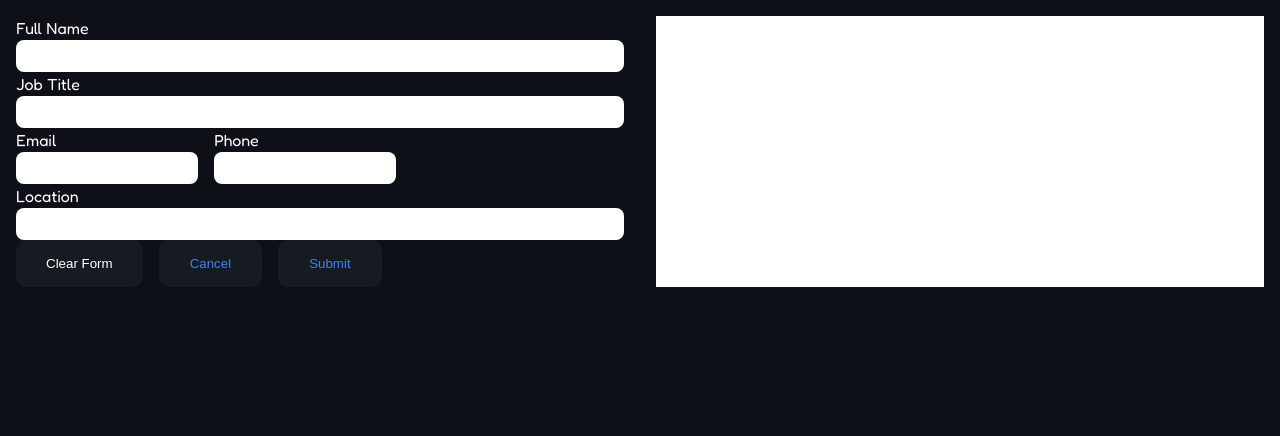
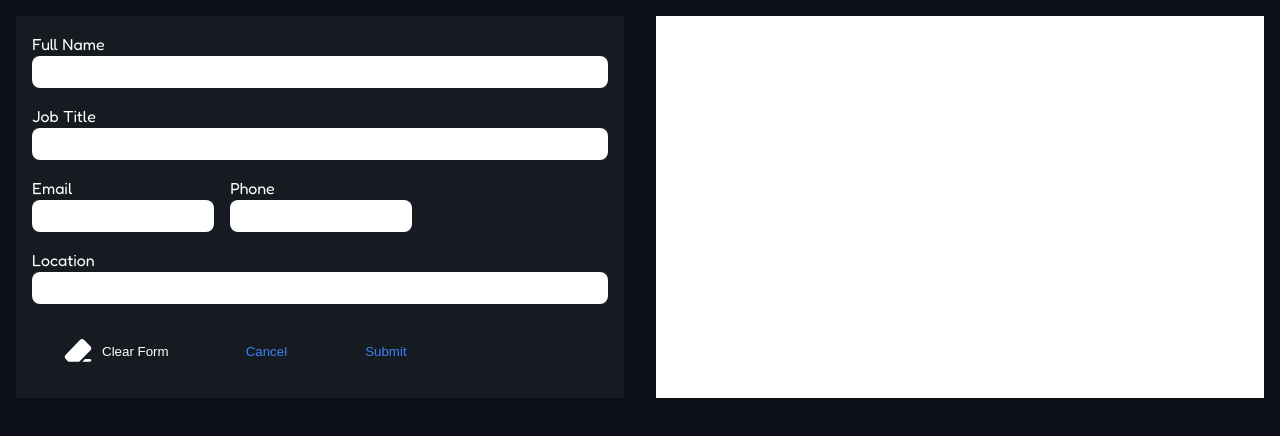
Before and after one commit to traejiik/cv-application, a React (Vite) app: page / in a window 1280 px wide. Shown: the top 436 px of the page. Built offline with nearby package versions, Linux system fonts and the light colour scheme.

Commit message:
feat: add icons to personal section

```diff
--- a/src/app/personalInfo.jsx
+++ b/src/app/personalInfo.jsx
@@ -1,7 +1,7 @@
 export default function Personal({ isEditing, data, onChange, onToggleEdit, onClear }) {
   if (isEditing) {
     return (
-      <div>
+      <div className="personalInfo">
         <div className="infoField">
           <label htmlFor="fullName">Full Name</label>
           <input
@@ -49,7 +49,17 @@ export default function Personal({ isEditing, data, onChange, onToggleEdit, onCl
           />
         </div>
         <div className="butnCtn">
-          <button className="clearBtn" onClick={onClear} type="button">Clear Form</button>
+          <button className="clearBtn" onClick={onClear} type="button">
+            <div className="fieldIcon">
+              <svg xmlns="http://www.w3.org/2000/svg" viewBox="0 0 24 24">
+                <path
+                  fill="currentColor"
+                  d="M17.25 18H21q.425 0 .713.288T22 19t-.288.713T21 20h-5.75zM5.175 20q-.2 0-.388-.075T4.45 19.7l-1.825-1.825q-.575-.575-.588-1.425T2.6 15l11-11.4q.575-.6 1.412-.6t1.413.575L21.4 8.55q.575.575.575 1.425T21.4 11.4l-8.1 8.3q-.15.15-.337.225t-.388.075z"
+                />
+              </svg>
+            </div>
+            Clear Form
+          </button>
           <button className="cancelBtn" onClick={onToggleEdit} type="button">
             Cancel
           </button>
@@ -69,19 +79,47 @@ export default function Personal({ isEditing, data, onChange, onToggleEdit, onCl
           <h3>{data.title}</h3>
         </div>
         <div className="dispField">
-          <div className="fieldIcon"></div>
+          <div className="fieldIcon">
+            <svg xmlns="http://www.w3.org/2000/svg" viewBox="0 0 24 24">
+              <path
+                fill="currentColor"
+                d="M4 20q-.825 0-1.412-.587T2 18V6q0-.825.588-1.412T4 4h16q.825 0 1.413.588T22 6v12q0 .825-.587 1.413T20 20zm8-7.175q.125 0 .263-.038t.262-.112L19.6 8.25q.2-.125.3-.312t.1-.413q0-.5-.425-.75T18.7 6.8L12 11L5.3 6.8q-.45-.275-.875-.012T4 7.525q0 .25.1.438t.3.287l7.075 4.425q.125.075.263.113t.262.037"
+              />
+            </svg>
+          </div>
           <p>{data.email}</p>
         </div>
         <div className="dispField">
-          <div className="fieldIcon"></div>
+          <div className="fieldIcon">
+            <svg xmlns="http://www.w3.org/2000/svg" viewBox="0 0 24 24">
+              <path
+                fill="currentColor"
+                d="M19.95 21q-3.125 0-6.175-1.362t-5.55-3.863t-3.862-5.55T3 4.05q0-.45.3-.75t.75-.3H8.1q.35 0 .625.238t.325.562l.65 3.5q.05.4-.025.675T9.4 8.45L6.975 10.9q.5.925 1.187 1.787t1.513 1.663q.775.775 1.625 1.438T13.1 17l2.35-2.35q.225-.225.588-.337t.712-.063l3.45.7q.35.1.575.363T21 15.9v4.05q0 .45-.3.75t-.75.3M16.5 11q-.425 0-.712-.288T15.5 10t.288-.712T16.5 9t.713.288t.287.712t-.288.713T16.5 11"
+              />
+            </svg>
+          </div>
           <p>{data.phone}</p>
         </div>
         <div className="dispField">
-          <div className="fieldIcon"></div>
+          <div className="fieldIcon">
+            <svg xmlns="http://www.w3.org/2000/svg" viewBox="0 0 24 24">
+              <path
+                fill="currentColor"
+                d="M12 21.325q-.35 0-.7-.125t-.625-.375Q9.05 19.325 7.8 17.9t-2.087-2.762t-1.275-2.575T4 10.2q0-3.75 2.413-5.975T12 2t5.588 2.225T20 10.2q0 1.125-.437 2.363t-1.275 2.575T16.2 17.9t-2.875 2.925q-.275.25-.625.375t-.7.125M12 12q.825 0 1.413-.587T14 10t-.587-1.412T12 8t-1.412.588T10 10t.588 1.413T12 12"
+              />
+            </svg>
+          </div>
           <p>{data.location}</p>
         </div>
-        <button onClick={onToggleEdit} type="button">
-          <div className="fieldIcon"></div>
+        <button className="editBtn" onClick={onToggleEdit} type="button">
+          <div className="fieldIcon">
+            <svg xmlns="http://www.w3.org/2000/svg" viewBox="0 0 24 24">
+              <path
+                fill="currentColor"
+                d="M10 15q-.425 0-.712-.288T9 14v-2.425q0-.4.15-.763t.425-.637l8.6-8.6q.3-.3.675-.45t.75-.15q.4 0 .763.15t.662.45L22.425 3q.275.3.425.663T23 4.4t-.137.738t-.438.662l-8.6 8.6q-.275.275-.637.438t-.763.162zm9.6-9.2l1.425-1.4l-1.4-1.4L18.2 4.4zM5 21q-.825 0-1.412-.587T3 19V5q0-.825.588-1.412T5 3h6.5q.35 0 .575.175t.35.45t.087.55t-.287.525l-4.65 4.65q-.275.275-.425.638T7 10.75V15q0 .825.588 1.412T9 17h4.225q.4 0 .763-.15t.637-.425L19.3 11.75q.25-.25.525-.288t.55.088t.45.35t.175.575V19q0 .825-.587 1.413T19 21z"
+              />
+            </svg>
+          </div>
         </button>
       </div>
     );
```
